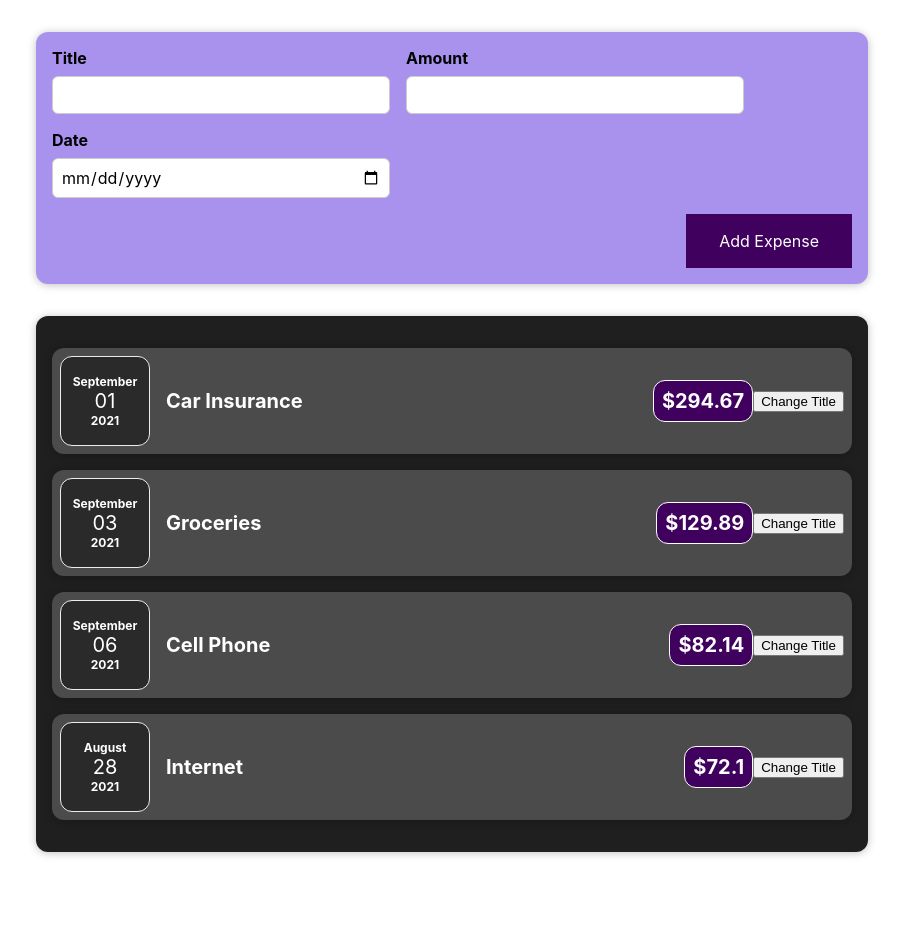
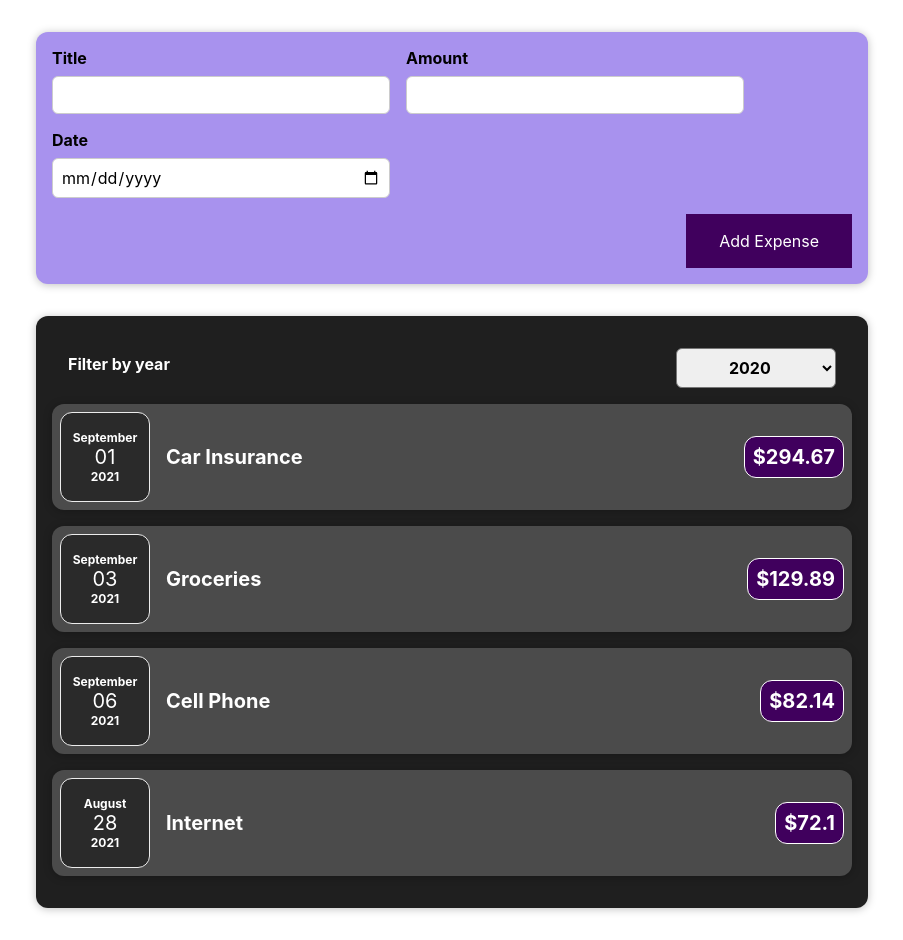
Before and after one commit to BurakAy/react-complete-guide, a React (Create React App) app: page / in a window 1280 px wide. Shown: the whole page, without its empty margins (188-1091 px from the left). Before the commit the page ends 884 px from the top, so only its background shows below. Built offline with nearby package versions, Linux system fonts and the light colour scheme.

Commit message:
created additional components

```diff
--- a/src/App.js
+++ b/src/App.js
@@ -29,9 +29,14 @@ const App = () => {
     },
   ];
 
+  const addExpenseHandler = (expense) => {
+    console.log(expense);
+    console.log(expenses);
+  }
+
   return (
     <div className="App">
-      <NewExpense />
+      <NewExpense onAddExpense={addExpenseHandler} />
       <Expenses expenses={expenses} />
     </div>
   );
--- /dev/null
+++ b/src/components/Expenses/ExpenseFilter.css
@@ -0,0 +1,24 @@
+.expenses-filter {
+    color: white;
+    padding: 0 1rem;
+  }
+
+  .expenses-filter__control {
+    display: flex;
+    width: 100%;
+    align-items: center;
+    justify-content: space-between;
+    margin: 1rem 0;
+  }
+
+  .expenses-filter label {
+    font-weight: bold;
+    margin-bottom: 0.5rem;
+  }
+
+  .expenses-filter select {
+    font: inherit;
+    padding: 0.5rem 3rem;
+    font-weight: bold;
+    border-radius: 6px;
+  }
--- /dev/null
+++ b/src/components/Expenses/ExpenseFilter.js
@@ -0,0 +1,24 @@
+import './ExpenseFilter.css';
+
+const ExpenseFilter = (props) => {
+    const optionSelectHandler = (event) => {
+        let optionSelected = event.target.value;
+        props.onSelectDate(optionSelected);
+    }
+
+    return (
+      <div className='expenses-filter'>
+        <div className='expenses-filter__control'>
+        <label>Filter by year</label>
+        <select value={props.selected} onChange={optionSelectHandler}>
+            <option value='2022'>2022</option>
+            <option value='2021'>2021</option>
+            <option value='2020'>2020</option>
+            <option value='2019'>2019</option>
+        </select>
+        </div>
+      </div>
+    );
+}
+
+export default ExpenseFilter;
--- a/src/components/Expenses/ExpenseItem.js
+++ b/src/components/Expenses/ExpenseItem.js
@@ -1,24 +1,16 @@
 import './ExpenseItem.css';
-import React, { useState } from 'react';
 import Card from '../UI/Card';
 import ExpenseDate from './ExpenseDate';
 
 const ExpenseItem = (props) => {
-    const [title, setTitle] = useState(props.title);
-
-    const clickHandler = () => {
-      setTitle('Updated');
-    }
-
     return (
       <Card className="expense-item">
         <ExpenseDate date={props.date} />
 
         <div className="expense-item__description">
-          <h2>{title}</h2>
+          <h2>{props.title}</h2>
           <div className="expense-item__price">${props.amount}</div>
         </div>
-        <button onClick={clickHandler}>Change Title</button>
       </Card>
     );
 }
--- a/src/components/Expenses/Expenses.js
+++ b/src/components/Expenses/Expenses.js
@@ -1,10 +1,23 @@
 import ExpenseItem from "./ExpenseItem";
+import ExpenseFilter from "./ExpenseFilter";
 import Card from "../UI/Card";
+import React, { useState } from 'react';
 import './Expenses.css';
 
 const Expenses = (props) => {
+    const [filteredYear, setFilteredYear] = useState("2020");
+
+    const filterDataHandler = (selectedDate) => {
+      setFilteredYear(selectedDate);
+
+      console.log(selectedDate);
+    }
+
     return (
+        <div>
         <Card className="expenses">
+            <ExpenseFilter selected={filteredYear} onSelectDate={filterDataHandler} />
+
             <ExpenseItem
               title={props.expenses[0].title}
               amount={props.expenses[0].amount}
@@ -26,6 +39,7 @@ const Expenses = (props) => {
               date={props.expenses[3].date}
             />
         </Card>
+        </div>
     );
 }
 
--- a/src/components/NewExpense/ExpenseForm.js
+++ b/src/components/NewExpense/ExpenseForm.js
@@ -1,7 +1,7 @@
 import React, { useState } from 'react';
 import './ExpenseForm.css';
 
-const ExpenseForm = () => {
+const ExpenseForm = (props) => {
     const [enteredTitle, setEnteredTitle] = useState('');
     const [enteredAmount, setEnteredAmount] = useState('');
     const [enteredDate, setEnteredDate] = useState('');
@@ -56,7 +56,7 @@ const ExpenseForm = () => {
         setEnteredAmount("");
         setEnteredDate("");
 
-        console.log(expenseData);
+        props.onSaveExpenseData(expenseData);
     };
 
     return (
--- a/src/components/NewExpense/NewExpense.js
+++ b/src/components/NewExpense/NewExpense.js
@@ -1,11 +1,18 @@
 import './NewExpense.css';
 import ExpenseForm from './ExpenseForm';
 
-const NewExpense = () => {
+const NewExpense = (props) => {
+    const saveExpenseDataHandler = (enteredExpenseData) => {
+        const expenseData = {
+            ...enteredExpenseData,
+            id: Math.random().toString()
+        };
+        props.onAddExpense(expenseData);
+    };
 
     return (
         <div className="new-expense">
-            <ExpenseForm />
+            <ExpenseForm onSaveExpenseData={saveExpenseDataHandler} />
         </div>
     );
 }
```
